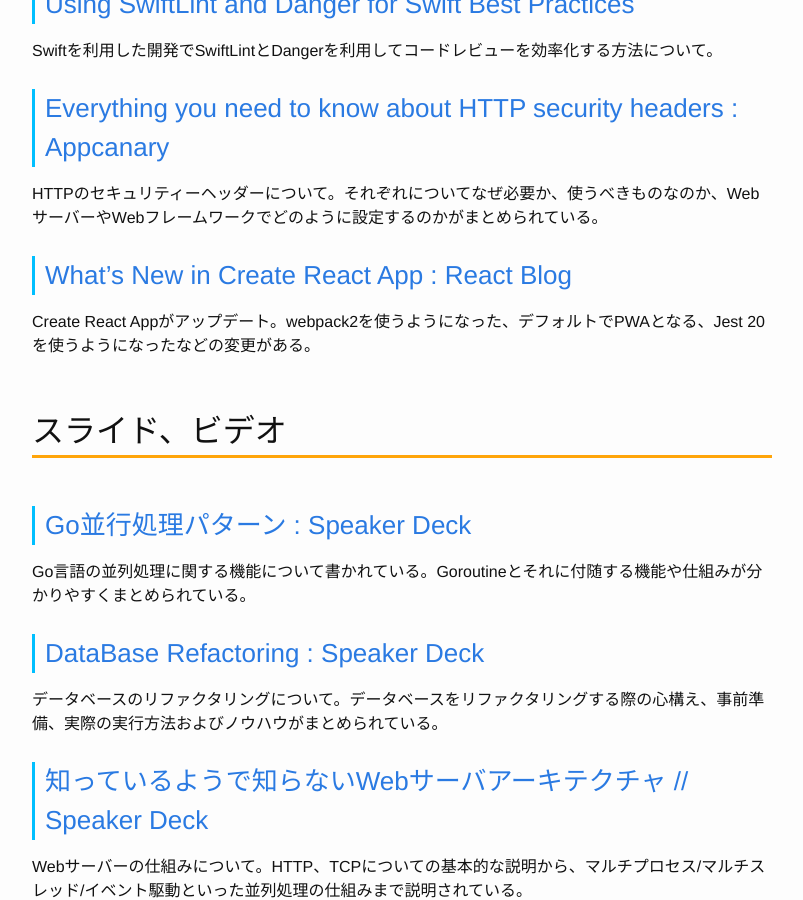
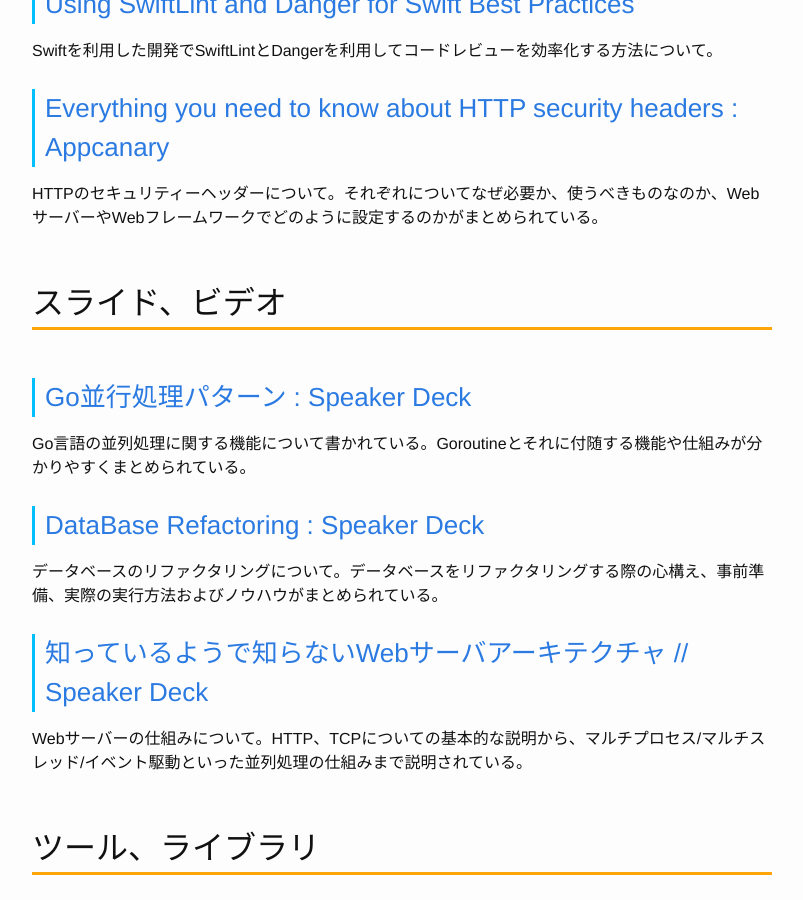
Before and after one commit to Gather-Tech/Gather-Tech.github.io, a Jekyll site: the page built from _posts/2017/2017-05-22-Gather47.md, in a window 1280 px wide and 900 px high, scrolled down 2744 px. Shown: the whole window, without its empty margins (238-1041 px from the left). Built offline with Jekyll 4.4.1, drawn with Linux system fonts in a browser that asks for light colours.

Commit message:
Reduced articles

```diff
--- a/_posts/2017/2017-05-22-Gather47.md
+++ b/_posts/2017/2017-05-22-Gather47.md
@@ -74,10 +74,6 @@
 
 HTTPのセキュリティーヘッダーについて。それぞれについてなぜ必要か、使うべきものなのか、WebサーバーやWebフレームワークでどのように設定するのかがまとめられている。
 
-### [What's New in Create React App : React Blog](https://facebook.github.io/react/blog/2017/05/18/whats-new-in-create-react-app.html)
-
-Create React Appがアップデート。webpack2を使うようになった、デフォルトでPWAとなる、Jest 20を使うようになったなどの変更がある。
-
 ## スライド、ビデオ
 
 ### [Go並行処理パターン : Speaker Deck](https://speakerdeck.com/sutetotanuki/gobing-xing-chu-li-hatan)
```
